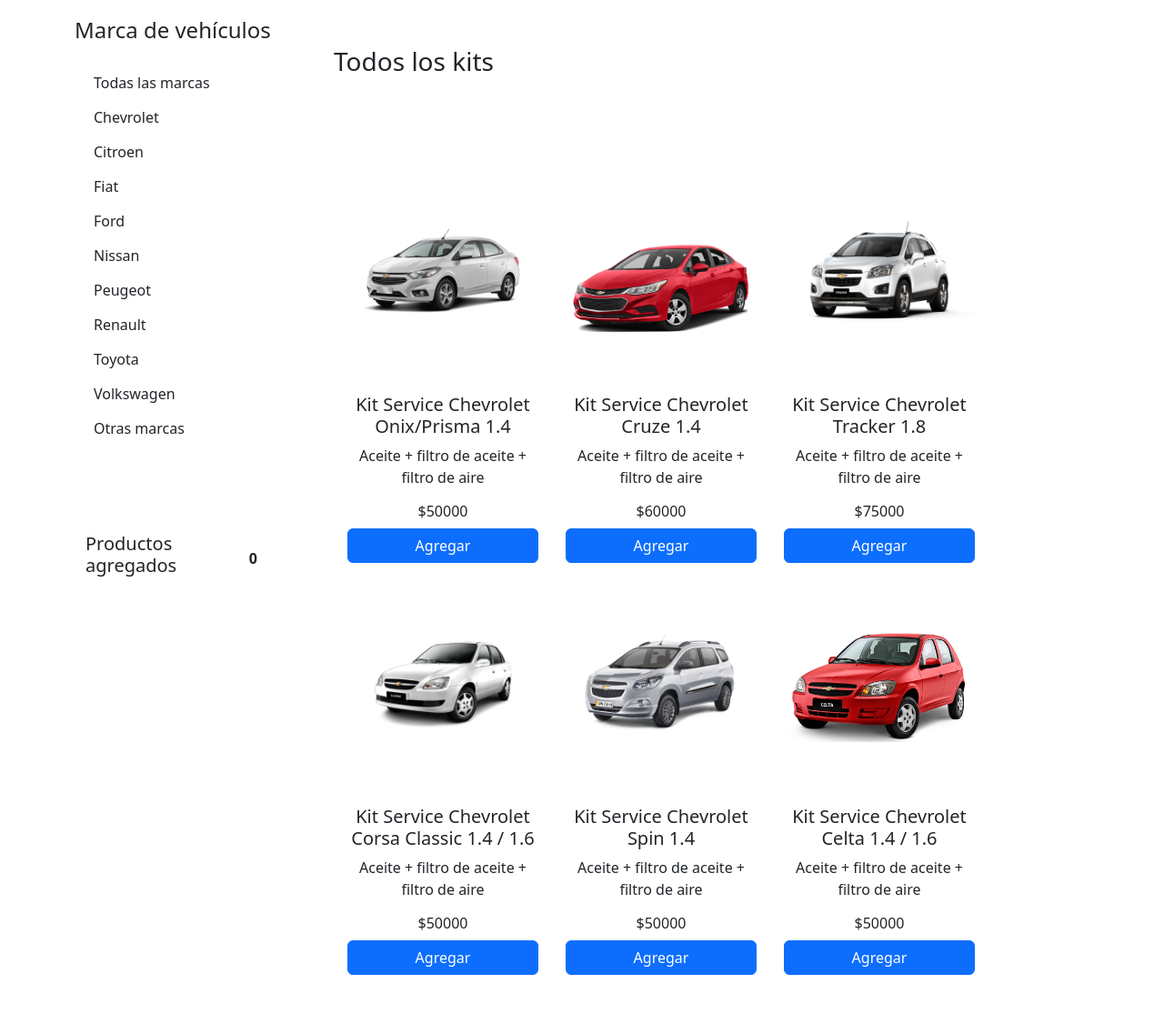
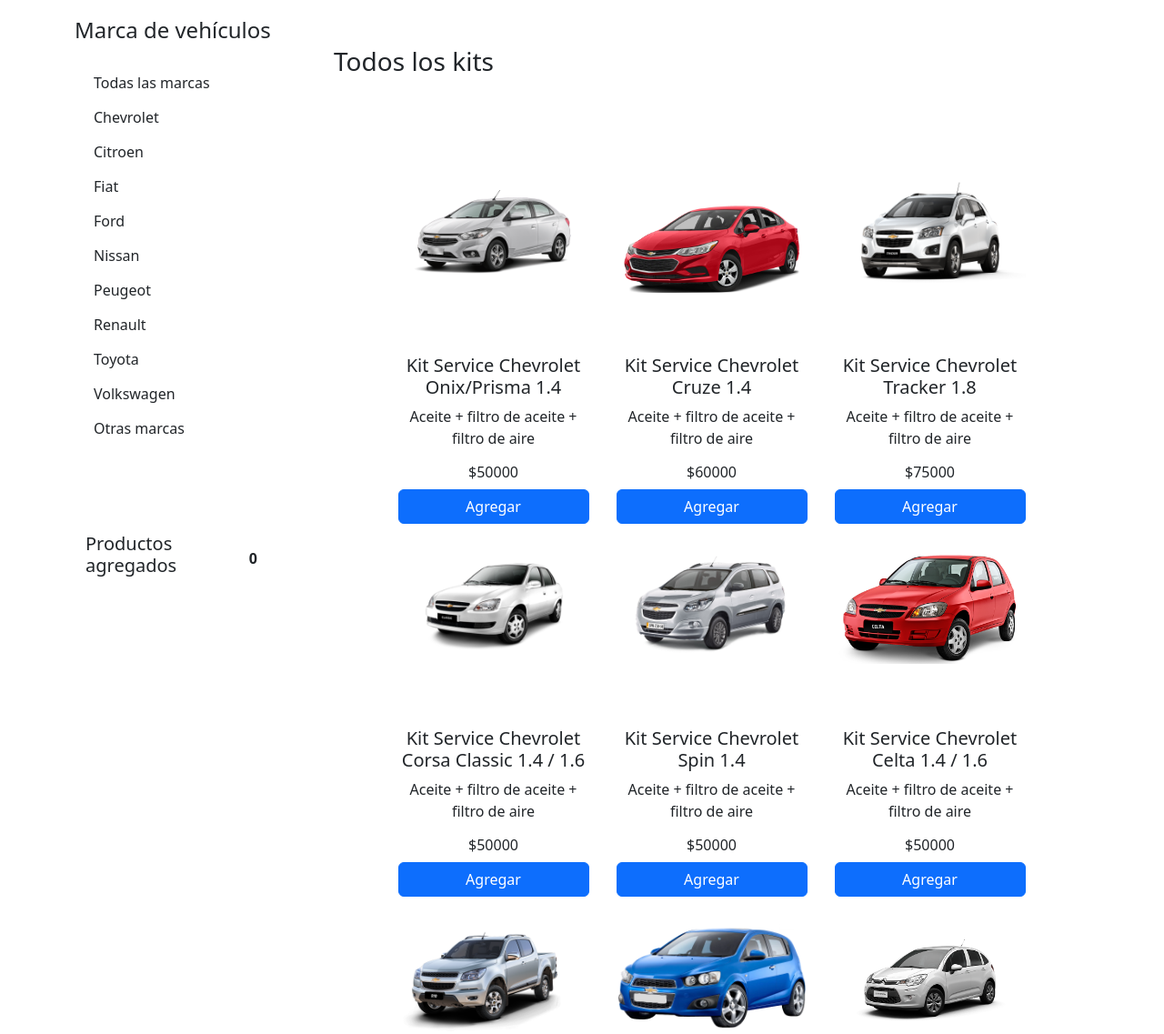
Before and after one commit to Lucasfmoya/Java-Script, a plain HTML site: page index.html in a window 1280 px wide. Shown: the part 467-1604 px from the top of the page at 91% size. Drawn offline with nearby package versions, Linux system fonts and the light colour scheme; some packages are replaced by stand-ins of ours; a script that the page names is missing.

Commit message:
agregando cosas

```diff
--- a/index.html
+++ b/index.html
@@ -80,7 +80,7 @@
                     </div>
                 </div>
                 <div class="row">
-                    <div id="kitPorMarcas" class="col d-flex flex-wrap"></div>
+                    <div id="kitPorMarcas" class="col d-flex flex-wrap justify-content-center"></div>
                 </div>
             </div>
         </div>
--- a/js/funciones.js
+++ b/js/funciones.js
@@ -127,14 +127,14 @@
     marcaSeleccionada.forEach(kit => {
 
         kitPorMarcas.innerHTML += `
-        <div class="col-md-3 mt-5 tarjetas">
+        <div class="col-md-3 tarjetas">
             <div class="row">
                 <div class="col">
                     <img src="${kit.imagen}" class="img-fluid imagen__auto" alt="${kit.descripcion}">
                 </div>
             </div>
             <div class="row">
-                <div class="col d-flex flex-column justify-content-between">
+                <div class="col col-xs-12 d-flex flex-column justify-content-between">
                     <h5 class="">${kit.nombre}</h5>
                     <p class="text">${kit.descripcion}</p>
                     <h6>$${kit.precio}</h6>
```
